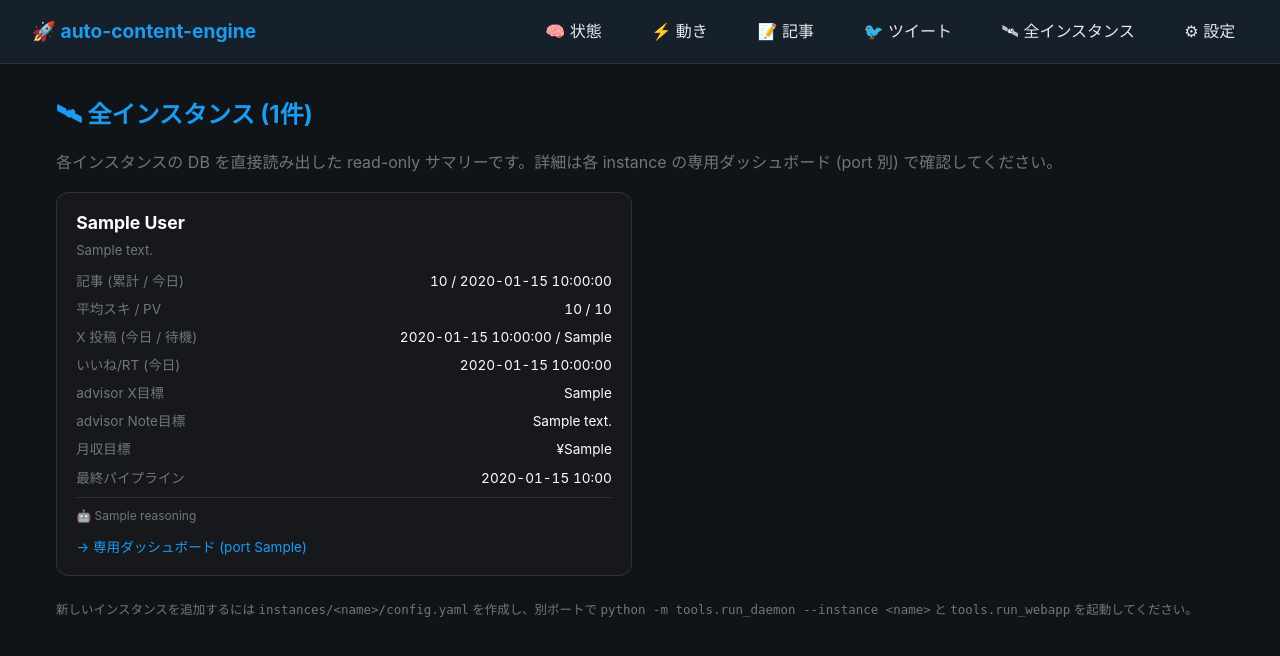
After one commit to k-tsu1007/autoforge, a FastAPI app: template webapp/templates/instances.html in a window 1280 px wide. The commit adds this page. Shown: the top 656 px of the page. Run offline with FastAPI, Linux system fonts and the light colour scheme; the template is opened without the code that fills it: most values are stand-ins (such as "Sample title", 1, 10 or a date in 2020).

Commit message:
webapp: /instances overview page (read-only multi-instance summary)

```diff
--- a/webapp/server.py
+++ b/webapp/server.py
@@ -211,6 +211,20 @@ def brain_page(request: Request, user: str = Depends(check_auth)):
 def activity_page(request: Request, user: str = Depends(check_auth)):
     """ライブアクティビティビュー（GitHub Actions風）。"""
     return templates.TemplateResponse(request=request, name="activity.html", context={})
+
+
+@app.get("/instances", response_class=HTMLResponse)
+def instances_page(request: Request, user: str = Depends(check_auth)):
+    """全インスタンスの集約サマリー (read-only)。"""
+    from webapp.multi import collect_all_instances
+    from core.instance import get_active_instance
+    instances = collect_all_instances()
+    active = get_active_instance().name
+    return templates.TemplateResponse(
+        request=request,
+        name="instances.html",
+        context={"instances": instances, "active": active},
+    )
 
 
 # === スケジューラ定義（daemon.py と同期） ===
--- a/webapp/templates/base.html
+++ b/webapp/templates/base.html
@@ -117,6 +117,7 @@
             <li><a href="/activity">⚡ 動き</a></li>
             <li><a href="/articles">📝 記事</a></li>
             <li><a href="/tweets">🐦 ツイート</a></li>
+            <li><a href="/instances">🛰 全インスタンス</a></li>
             <li><a href="/strategy">⚙ 設定</a></li>
         </ul>
     </nav>
--- /dev/null
+++ b/webapp/templates/instances.html
@@ -0,0 +1,149 @@
+{% extends "base.html" %}
+{% block title %}インスタンス一覧{% endblock %}
+{% block content %}
+<h2>🛰 全インスタンス ({{ instances|length }}件)</h2>
+<p style="color:#71767b; margin-bottom:1rem;">各インスタンスの DB を直接読み出した read-only サマリーです。詳細は各 instance の専用ダッシュボード (port 別) で確認してください。</p>
+
+<style>
+.inst-grid {
+    display: grid;
+    grid-template-columns: repeat(auto-fill, minmax(420px, 1fr));
+    gap: 1rem;
+    margin-top: 1rem;
+}
+.inst-card {
+    background: #16181c;
+    border: 1px solid #2f3336;
+    border-radius: 12px;
+    padding: 1rem 1.2rem;
+}
+.inst-card.active {
+    border-color: #1d9bf0;
+    box-shadow: 0 0 0 1px #1d9bf0 inset;
+}
+.inst-name {
+    font-size: 1.1rem;
+    font-weight: 700;
+    color: #fff;
+    margin-bottom: 0.2rem;
+}
+.inst-name .badge {
+    display: inline-block;
+    background: #1d9bf0;
+    color: #fff;
+    font-size: 0.7rem;
+    padding: 0.1rem 0.45rem;
+    border-radius: 4px;
+    margin-left: 0.4rem;
+    vertical-align: middle;
+}
+.inst-desc {
+    color: #71767b;
+    font-size: 0.82rem;
+    margin-bottom: 0.6rem;
+}
+.inst-platforms {
+    display: flex;
+    gap: 0.3rem;
+    flex-wrap: wrap;
+    margin-bottom: 0.6rem;
+}
+.inst-platforms span {
+    background: #0f1419;
+    border: 1px solid #2f3336;
+    color: #1d9bf0;
+    font-size: 0.7rem;
+    padding: 0.1rem 0.45rem;
+    border-radius: 4px;
+}
+.inst-metrics {
+    display: grid;
+    grid-template-columns: 1fr 1fr;
+    gap: 0.4rem 1rem;
+    font-size: 0.85rem;
+    margin-top: 0.6rem;
+}
+.inst-metrics .k { color: #71767b; }
+.inst-metrics .v { color: #fff; text-align: right; font-variant-numeric: tabular-nums; }
+.inst-link {
+    display: inline-block;
+    margin-top: 0.7rem;
+    color: #1d9bf0;
+    font-size: 0.85rem;
+    text-decoration: none;
+}
+.inst-link:hover { text-decoration: underline; }
+.inst-error {
+    color: #f4212e;
+    font-size: 0.78rem;
+    margin-top: 0.5rem;
+}
+</style>
+
+<div class="inst-grid">
+{% for inst in instances %}
+<div class="inst-card {% if inst.name == active %}active{% endif %}">
+    <div class="inst-name">
+        {{ inst.display_name }}
+        {% if inst.name == active %}<span class="badge">running here</span>{% endif %}
+    </div>
+    <div class="inst-desc">{{ inst.description }}</div>
+
+    {% if inst.platforms %}
+    <div class="inst-platforms">
+        {% for p in inst.platforms %}<span>{{ p }}</span>{% endfor %}
+    </div>
+    {% endif %}
+
+    <div class="inst-metrics">
+        <span class="k">記事 (累計 / 今日)</span>
+        <span class="v">{{ inst.articles_total }} / {{ inst.articles_today }}</span>
+
+        <span class="k">平均スキ / PV</span>
+        <span class="v">{{ inst.get('avg_likes', '—') }} / {{ inst.get('avg_views', '—') }}</span>
+
+        <span class="k">X 投稿 (今日 / 待機)</span>
+        <span class="v">{{ inst.tweets_today_posted }} / {{ inst.tweets_queue_unposted }}</span>
+
+        <span class="k">いいね/RT (今日)</span>
+        <span class="v">{{ inst.growth_actions_today }}</span>
+
+        {% if inst.advisor %}
+        <span class="k">advisor X目標</span>
+        <span class="v">{{ inst.advisor.single_daily_target or '—' }}</span>
+        <span class="k">advisor Note目標</span>
+        <span class="v">{{ inst.advisor.note_daily_target or '—' }}</span>
+        {% endif %}
+
+        {% if inst.goal %}
+        <span class="k">月収目標</span>
+        <span class="v">¥{{ inst.goal.monthly_revenue_jpy or '—' }}</span>
+        {% endif %}
+
+        {% if inst.last_pipeline_at %}
+        <span class="k">最終パイプライン</span>
+        <span class="v">{{ inst.last_pipeline_at[:16] }}</span>
+        {% endif %}
+    </div>
+
+    {% if inst.advisor and inst.advisor.reasoning %}
+    <div style="color:#71767b; font-size:0.75rem; margin-top:0.5rem; border-top:1px solid #2f3336; padding-top:0.5rem;">
+        🤖 {{ inst.advisor.reasoning }}
+    </div>
+    {% endif %}
+
+    {% if inst.webapp_port %}
+    <a class="inst-link" href="http://{{ request.url.hostname }}:{{ inst.webapp_port }}/brain" target="_blank">→ 専用ダッシュボード (port {{ inst.webapp_port }})</a>
+    {% endif %}
+
+    {% if inst.errors %}
+    <div class="inst-error">⚠ {{ inst.errors|join(' / ') }}</div>
+    {% endif %}
+</div>
+{% endfor %}
+</div>
+
+<p style="margin-top:1.5rem; color:#71767b; font-size:0.78rem;">
+新しいインスタンスを追加するには <code>instances/&lt;name&gt;/config.yaml</code> を作成し、別ポートで <code>python -m tools.run_daemon --instance &lt;name&gt;</code> と <code>tools.run_webapp</code> を起動してください。
+</p>
+{% endblock %}
```
Also changed, not shown: webapp/multi.py (added, +182 -0 lines).
